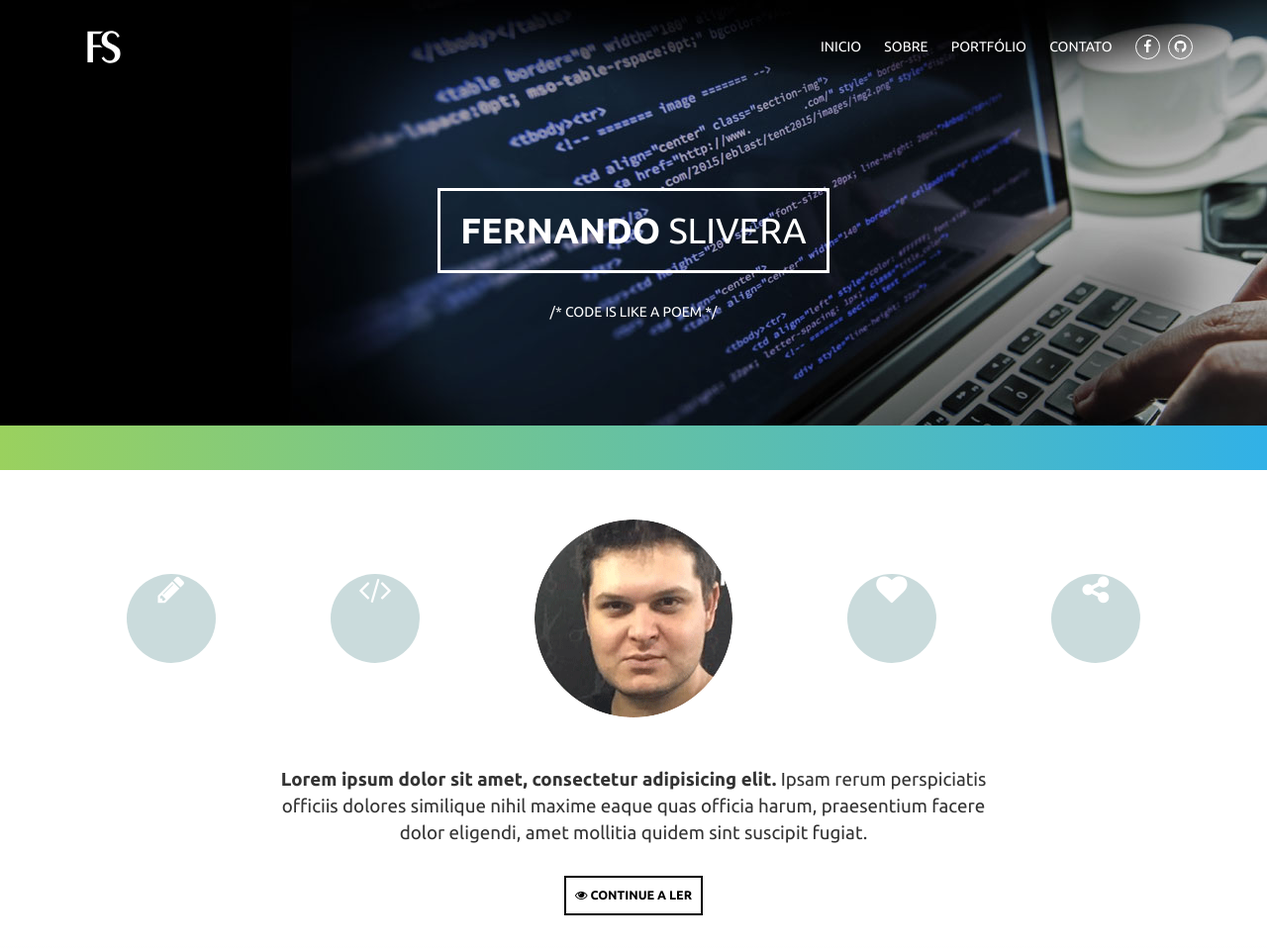
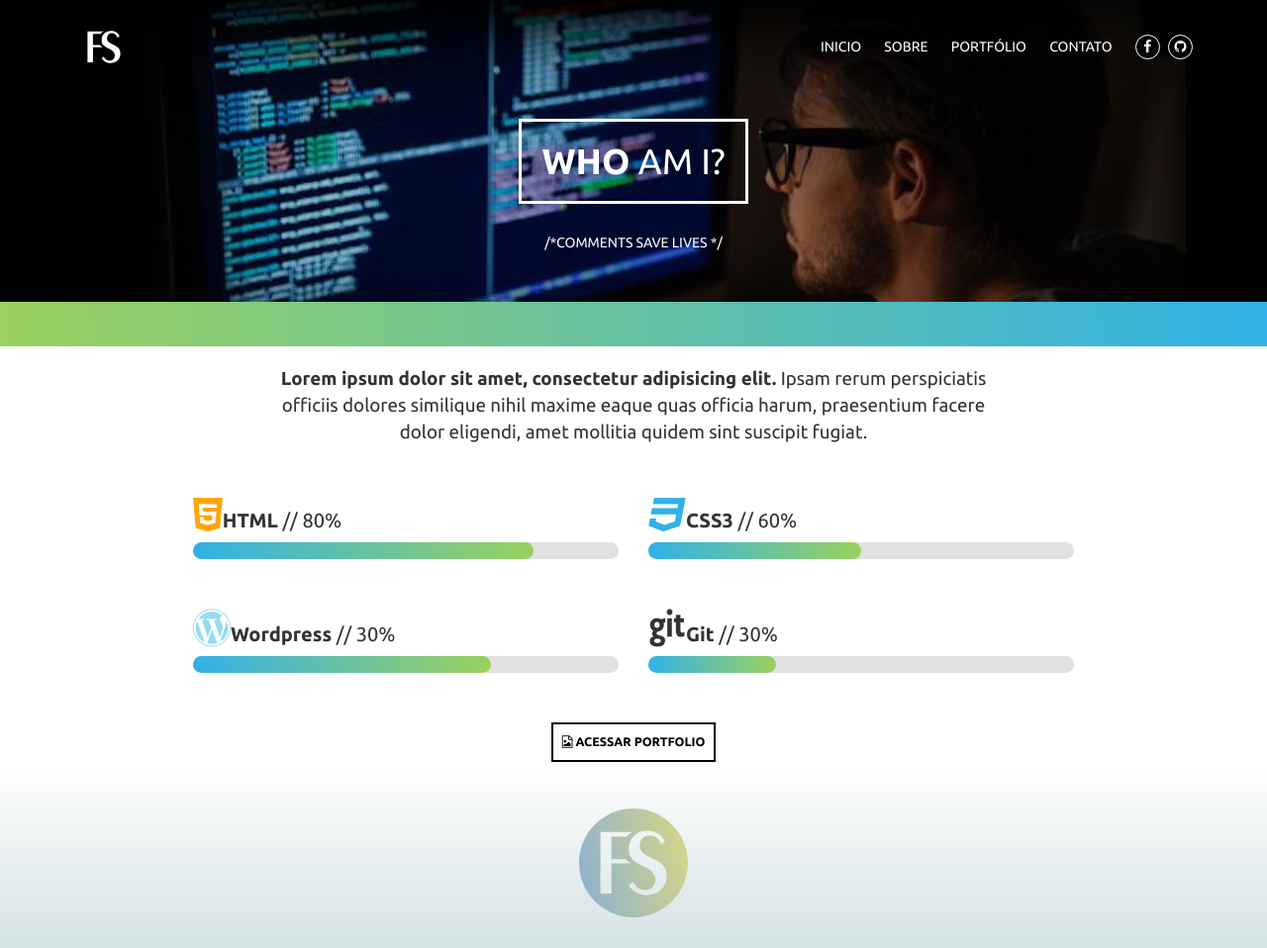
Before and after one commit to fernandoaurelio/Portfolio, a website: page sobre.html in a window 1280 px wide. Shown: the top 958 px of the page at 99% size. Drawn offline with Linux system fonts and the light colour scheme.

Commit message:
Finalizado a pagina Sobre em HTML

```diff
--- a/sass/home.sass
+++ b/sass/home.sass
@@ -1,6 +1,7 @@
 @import moleculas/mixins
 @import atomo/botao
 @import moleculas/botoes
+
 @import ../bower_components/bootstrap-sass/assets/stylesheets/bootstrap/variables
 @import ../bower_components/bootstrap-sass/assets/stylesheets/bootstrap/mixins
 @import ../bower_components/breakpoint-sass/stylesheets/breakpoint
--- /dev/null
+++ b/sass/moleculas/_textos.sass
@@ -0,0 +1,10 @@
+.textos
+	+make-sm-column(8)
+	+make-sm-column-offset(2)
+	text-align: center
+	p
+		+font-size(30px)
+
+	.botao
+		display: table
+		margin: 30px auto
--- /dev/null
+++ b/sass/organismos/_habilidades.sass
@@ -0,0 +1,39 @@
+.habilidades
+	+clearfix
+	+make-sm-column(10)
+	+make-sm-column-offset(1)
+	margin-bottom: 40px
+
+	li
+		+make-sm-column(6)
+
+		h2
+			font-size: 20px
+			margin: 40px 0 10px
+		i
+			font-size: 38px
+
+			&.fa-html5
+				color: $laranja
+			&.fa-css3
+				color: $azul
+			&.fa-wordpress
+				color: #98dbee
+	@for $i from 0 through 10
+		li.skills-#{$i}
+			.barra span
+		 		width: 10% * $i
+
+	.barra
+		background: $cinza-claro
+		+border-radius(120px)
+		display: block
+		width: 100%
+		height: 17px
+		margin: 10px 0
+
+		span
+			display: block
+			height: 100%
+			+border-radius(120px)
+			+gradient(90deg, $azul, $verde)
--- a/sass/organismos/_sobre.sass
+++ b/sass/organismos/_sobre.sass
@@ -1,3 +1,4 @@
+
 section.sobre
 	.itens
 		+flexbox
@@ -42,13 +43,3 @@ section.sobre
 
 			&.icone-compartilhar
 				order: 5
-
-	.textos
-		+make-sm-column(8)
-		+make-sm-column-offset(2)
-		text-align: center
-	p
-		+font-size(30px)
-	.botao
-		display: table
-		margin: 30px auto
--- a/sass/sobre.sass
+++ b/sass/sobre.sass
@@ -1,10 +1,9 @@
 @import moleculas/mixins
+@import atomo/botao
+@import moleculas/botoes
+
 @import ../bower_components/bootstrap-sass/assets/stylesheets/bootstrap/variables
 @import ../bower_components/bootstrap-sass/assets/stylesheets/bootstrap/mixins
 @import ../bower_components/breakpoint-sass/stylesheets/breakpoint
+@import templates/sobre
 @import ../bower_components/sass-flex-mixin/flex
-
-
-@import moleculas/mixins
-
-@import templates/sobre
--- a/sass/templates/_home.sass
+++ b/sass/templates/_home.sass
@@ -1 +1,2 @@
 @import organismos/sobre
+@import moleculas/textos
--- a/sass/templates/_sobre.sass
+++ b/sass/templates/_sobre.sass
@@ -0,0 +1,16 @@
+@import moleculas/textos
+@import ../organismos/habilidades
+header
+	background:
+		image: url(../imgs/slide-pagina-quemsoueu.jpg)
+		position: top center
+		repeat: no-repeat
+		color: $preto
+	min-height: 350px
+	margin: 0 0 20px
+	h1
+		margin-top: 120px !important
+.botao
+	display: table
+	margin: 0 auto
+	clear: both
--- a/index.html
+++ b/sobre.html
@@ -6,7 +6,7 @@
 	<title>:: Fernando Slivera - WebDev ::</title>
 	<link rel="stylesheet" href="css/geral.css">
 	<link rel="stylesheet" href="css/plugin.css">
-	<link rel="stylesheet" href="css/home.css">
+	<link rel="stylesheet" href="css/sobre.css">
 </head>
 <body>
 	<header>
@@ -34,8 +34,8 @@
 					</li>
 			</ul>
 		</div>
-			<h1><strong>Fernando</strong> Slivera</h1>
-			<p>/* Code is like a Poem */</p>
+			<h1><strong>who</strong> am i?</h1>
+			<p>/*Comments save lives */</p>
 		</div>
 
 	</header>
@@ -44,36 +44,45 @@
 	<main>
 		<section class="sobre">
 			<div class="container">
-				<div class="itens">
-					<div class="imagem">
-						<img src="imgs/circulo-avatar-minhafoto.png" alt="Avatar">
-					</div>
 
-					<div class="icone-lapis">
-						<i class="fa fa-pencil"></i>
-					</div>
-					<div class="icone-codigo">
-						<i class="fa fa-code"></i>
-					</div>
-					<div class="icone-coracao">
-						<i class="fa fa-heart"></i>
-					</div>
-					<div class="icone-compartilhar">
-						<i class="fa fa-share-alt"></i>
-					</div>
-				</div>
 					<div class="textos">
 						<p><strong>Lorem ipsum dolor sit amet, consectetur adipisicing elit.</strong> Ipsam rerum perspiciatis officiis dolores similique nihil maxime eaque quas officia harum, praesentium facere dolor eligendi, amet mollitia quidem sint suscipit fugiat.</p>
-				<a href="" class="botao medio"><i class="fa fa-eye"></i> Continue a ler</a>
+
 					</div>
-
+					<ul class="habilidades">
+						<li class="skills-8">
+							<h2>
+								<i class="fa fa-html5"></i><strong>HTML</strong> // 80%
+								<div class="barra"><span></span></div>
+							</h2>
+						</li>
+						<li class="skills-5">
+							<h2>
+								<i class="fa fa-css3"></i><strong>CSS3</strong> // 60%
+								<div class="barra"><span></span></div>
+							</h2>
+						</li>
+						<li class="skills-7">
+							<h2>
+								<i class="fa fa-wordpress"></i><strong>Wordpress</strong> // 30%
+								<div class="barra"><span></span></div>
+							</h2>
+						</li>
+						<li class="skills-3">
+							<h2>
+								<i class="fa  fa-git"></i><strong>Git</strong> // 30%
+								<div class="barra"><span></span></div>
+							</h2>
+						</li>
+					</ul>
+				<a href="" class="botao medio"><i class="fa fa-file-picture-o"></i> Acessar Portfolio</a>
 			</div>
 		</section>
 	</main>
 	<footer>
 		<div class="logo-rodape">
 			<a href="index.html" >
-				<img src="imgs/rounded_black_logo.svg" alt="Logo do Rodapé">
+				<img src="imgs/rounded_colored_logo.svg" alt="Logo do Rodapé">
 			</a>
 			<p>Todos os Direitos reservador - 2017</p>
 		</div>
```
Also changed, not shown: css/home.css, css/sobre.css.
